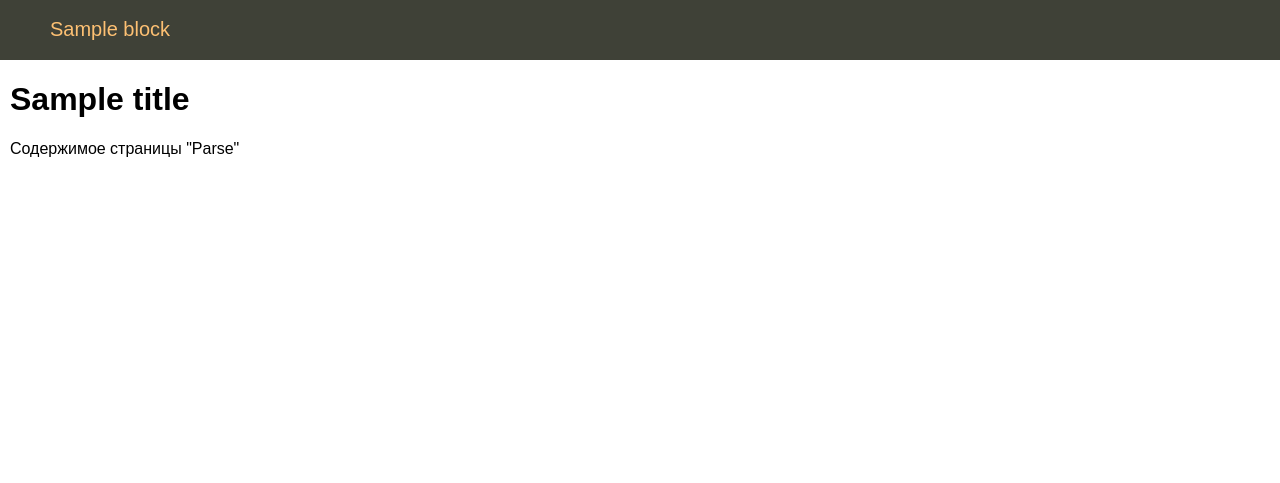
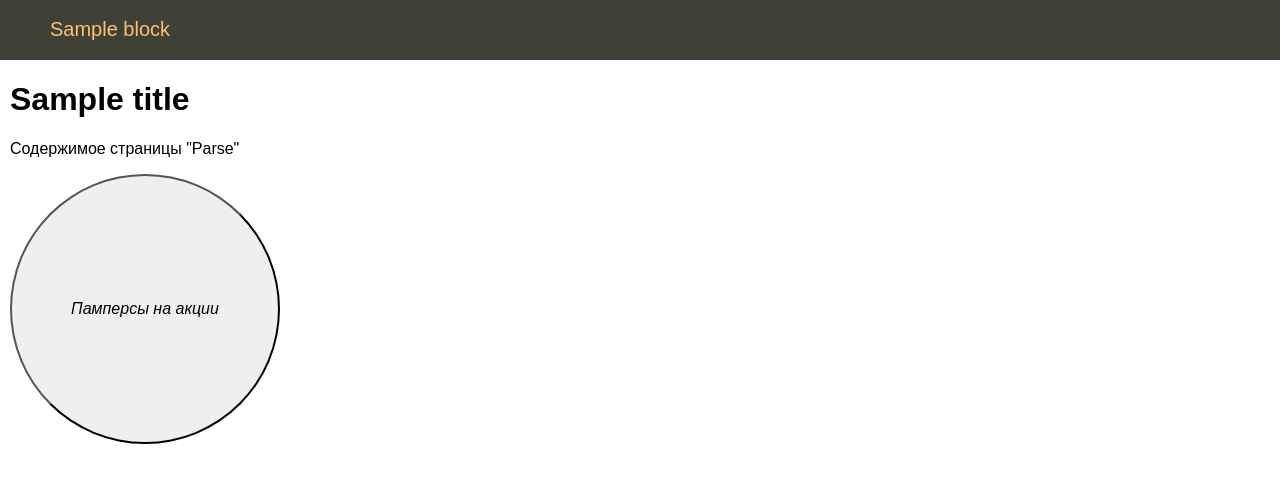
Before and after one commit to DenisSamohvalovBLR/Super_MAMA, a Python web app: template src/templates/parse.html in a window 1280 px wide. Shown: the top 483 px of the page. Run offline with Jinja, Linux system fonts and the light colour scheme; the template is opened without the code that fills it: most values are stand-ins (such as "Sample title", 1, 10 or a date in 2020).

Commit message:
added parser 2

```diff
--- a/src/templates/parse.html
+++ b/src/templates/parse.html
@@ -3,4 +3,20 @@
 {% block content %}
 {{ super() }}
 <p> Содержимое страницы "Parse"<p>
+<style>
+/* CSS */
+.btn-circle {
+    width: 270px;
+    height: 270px;
+    border-radius: 135px;
+    text-align: center;
+    padding-left: 0;
+    padding-right: 0;
+    font-size: 16px;
+    white-space: normal; /* восстанавливаем свойству значение по умолчанию */
+}
+</style>
+
+<!-- HTML -->
+<button type="button" class="btn btn-primary btn-circle"><i class="fas fa-map">Памперсы на акции</i></button>
     {% endblock %}}
```
Also changed, not shown: src/controller/parse.py (+16 -7 lines).
